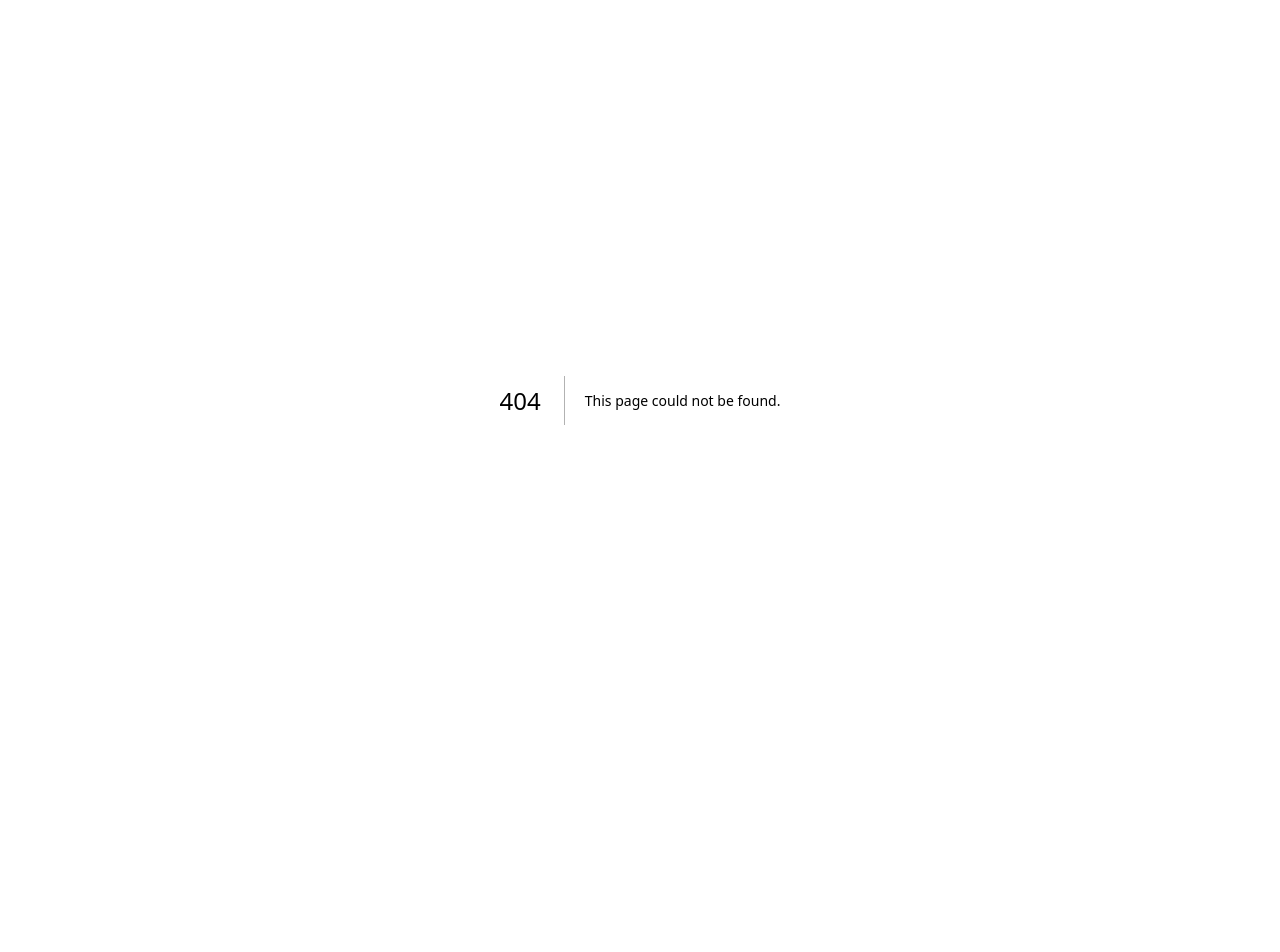
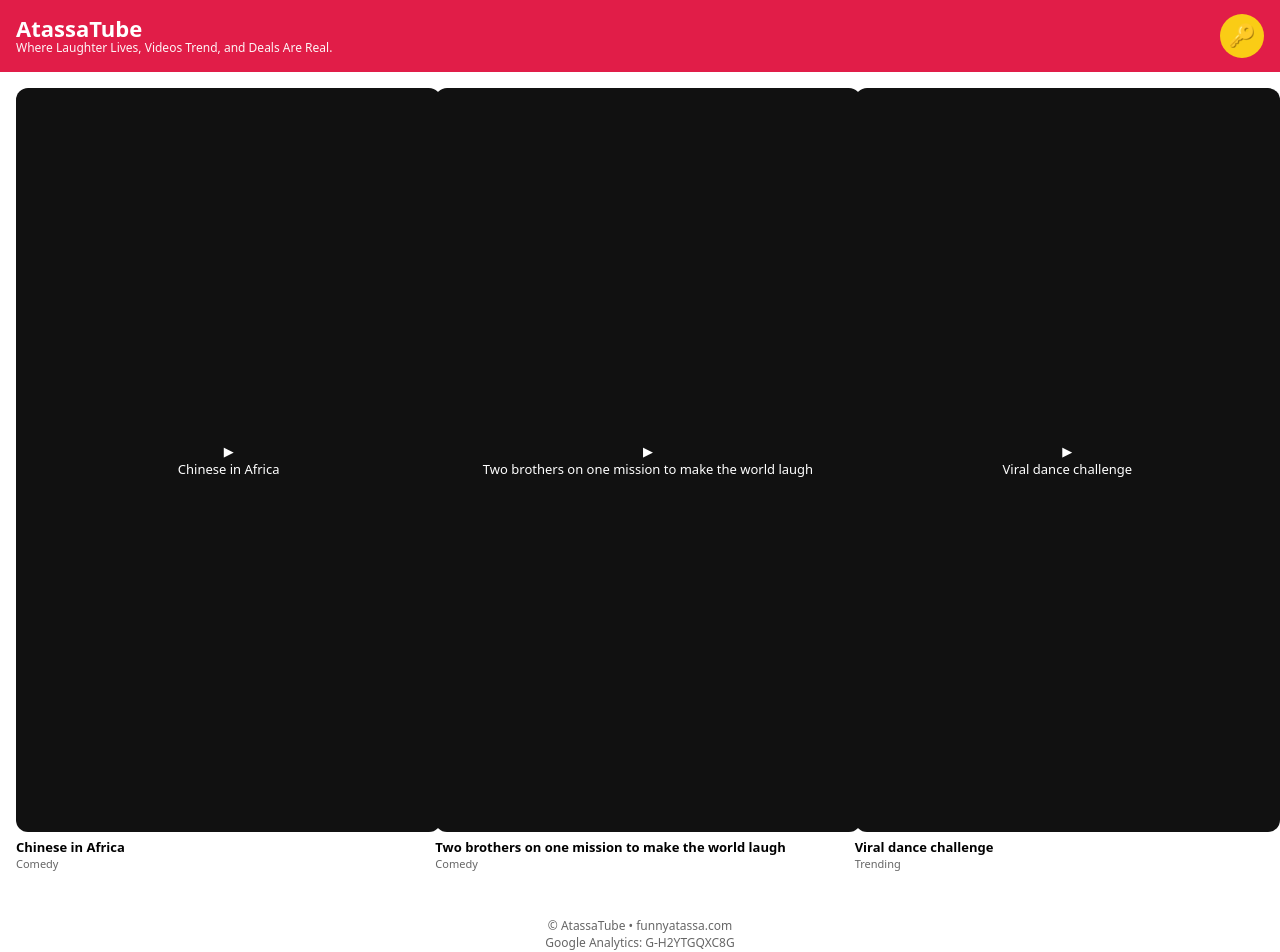
Before and after one commit to funnyatassabrand/funnyatassa-atassatube, a Next.js app: page /atassatube in a window 1280 px wide. Before the commit this address had no page. Shown: the top 952 px of the page. Before the commit the page ends 800 px from the top, so only its background shows below. Built offline with nearby package versions, Linux system fonts and the light colour scheme.

Commit message:
Create page.js

```diff
--- /dev/null
+++ b/app/atassatube/page.js
@@ -0,0 +1,61 @@
+"use client";
+import { useEffect, useState } from "react";
+import { SITE } from "../../lib/siteConfig";
+const GA_ID = "G-H2YTGQXC8G";
+const ADSENSE_ID = "ca-pub-5034040629777244";
+const FALLBACK_VIDEOS = [
+  { id: "v1", title: "Chinese in Africa", category: "Comedy" },
+  { id: "v2", title: "Two brothers on one mission to make the world laugh", category: "Comedy" },
+  { id: "v3", title: "Viral dance challenge", category: "Trending" },
+];
+export default function AtassaTubePage(){
+  const [videos,setVideos]=useState(FALLBACK_VIDEOS);
+  const [playing,setPlaying]=useState(null);
+  useEffect(()=>{
+    try{
+      const a=JSON.parse(localStorage.getItem("atassatube_videos")||"[]");
+      if(a.length) setVideos(a);
+      else if(SITE?.videos?.length) setVideos(SITE.videos);
+    }catch(e){}
+  },[]);
+  return (
+    <main style={{fontFamily:"system-ui",background:"#fff",minHeight:"100vh",paddingBottom:40}}>
+      <header style={{background:"#e11d48",color:"#fff",padding:"14px 16px",display:"flex",justifyContent:"space-between",alignItems:"center"}}>
+        <div>
+          <div style={{fontWeight:800,fontSize:22,lineHeight:1}}>AtassaTube</div>
+          <div style={{fontSize:12,opacity:.95}}>Where Laughter Lives, Videos Trend, and Deals Are Real.</div>
+        </div>
+        <button onClick={()=>window.location.href="/studio"} style={{background:"#facc15",border:"none",borderRadius:"50%",width:44,height:44,fontSize:22,cursor:"pointer"}}>🔑</button>
+      </header>
+      <div style={{display:"grid",gridTemplateColumns:"repeat(3,1fr)",gap:10,padding:"16px"}}>
+        {videos.map((v,i)=>(
+          <div key={v.id||i} onClick={()=>setPlaying(v)} style={{cursor:"pointer"}}>
+            {v.url||v.videoUrl ? (
+              <video src={v.url||v.videoUrl} preload="metadata" style={{width:"100%",aspectRatio:"9/16",objectFit:"cover",borderRadius:12,background:"#000"}} />
+            ) : (
+              <div style={{width:"100%",aspectRatio:"9/16",borderRadius:12,background:"#111",color:"#fff",display:"flex",alignItems:"center",justifyContent:"center",textAlign:"center",padding:8,fontSize:13}}>▶<br/>{v.title}</div>
+            )}
+            <div style={{fontSize:13,fontWeight:600,marginTop:6}}>{v.title}</div>
+            <div style={{fontSize:11,color:"#666"}}>{v.category||"Comedy"}</div>
+          </div>
+        ))}
+      </div>
+      {playing && (
+        <div style={{position:"fixed",inset:0,background:"rgba(0,0,0,.9)",zIndex:50,display:"flex",flexDirection:"column",alignItems:"center",justifyContent:"center",padding:16}}>
+          <button onClick={()=>setPlaying(null)} style={{alignSelf:"flex-end",background:"#fff",border:"none",borderRadius:999,padding:"8px 14px"}}>✕ Close</button>
+          <h3 style={{color:"#fff",textAlign:"center"}}>{playing.title}</h3>
+          {(playing.url||playing.videoUrl) ? (
+            <video src={playing.url||playing.videoUrl} controls autoPlay playsInline style={{width:"100%",maxWidth:420,borderRadius:12}} />
+          ) : (
+            <p style={{color:"#fff",textAlign:"center"}}>Video file not connected yet.<br/>Open Studio and Publish this video.</p>
+          )}
+        </div>
+      )}
+      <footer style={{textAlign:"center",fontSize:12,color:"#666",marginTop:30,padding:"0 16px"}}>
+        <div>© AtassaTube • funnyatassa.com</div>
+        <div>Google Analytics: G-H2YTGQXC8G</div>
+        <div>Google AdSense: ca-pub-5034040629777244</div>
+      </footer>
+    </main>
+  );
+}
```
